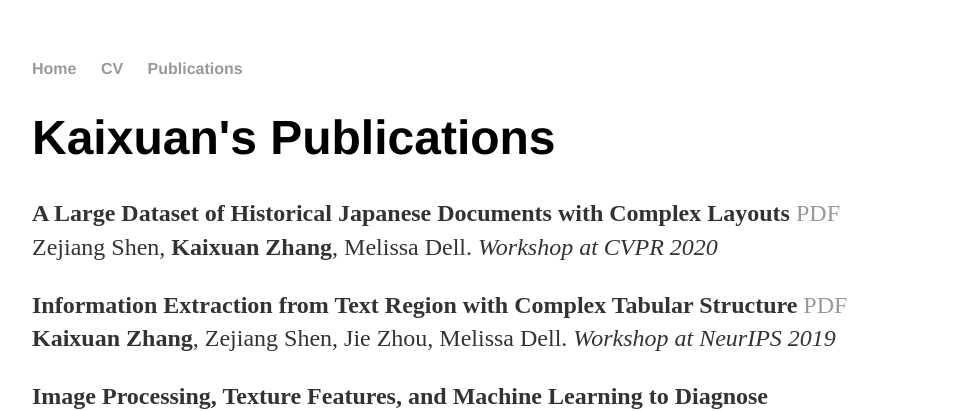
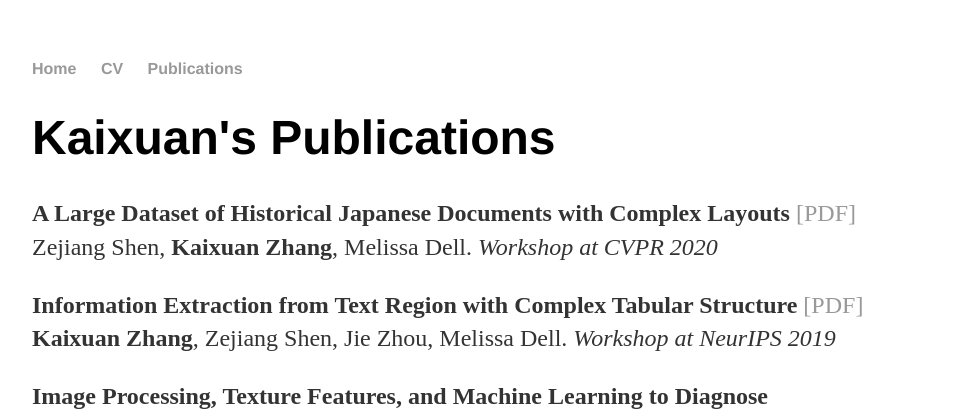
Before and after one commit to KaixuanZ/KaixuanZ.github.io, a Jekyll site: the page built from publication/index.html, in a window 1280 px wide. Shown: the top 411 px of the page, without its empty margins (160-1119 px from the left). Built offline with Jekyll 4.4.1, drawn with Linux system fonts in a browser that asks for light colours.

```diff
--- a/publication/index.html
+++ b/publication/index.html
@@ -5,10 +5,10 @@ title: Kaixuan's Publications
 <div class="blurb">
 
 	<h1>{{ page.title }}</h1>
-	<p> <strong> A Large Dataset of Historical Japanese Documents with Complex Layouts </strong> <a href="https://arxiv.org/pdf/2004.08686.pdf">PDF</a> <br>
+	<p> <strong> A Large Dataset of Historical Japanese Documents with Complex Layouts </strong> <a href="https://arxiv.org/pdf/2004.08686.pdf">[PDF]</a> <br>
 	Zejiang Shen, <strong>Kaixuan Zhang</strong>, Melissa Dell.  <em> Workshop at CVPR 2020</em> </p>
 
-	<p> <strong> Information Extraction from Text Region with Complex Tabular Structure </strong> <a href="https://openreview.net/pdf?id=Hkx0zpccLr">PDF</a> <br>
+	<p> <strong> Information Extraction from Text Region with Complex Tabular Structure </strong> <a href="https://openreview.net/pdf?id=Hkx0zpccLr">[PDF]</a> <br>
 	<strong>Kaixuan Zhang</strong>, Zejiang Shen, Jie Zhou, Melissa Dell.  <em> Workshop at NeurIPS 2019</em> </p>
 
 	<p> <strong> Image Processing, Texture Features, and Machine Learning to Diagnose Bronchopulmonary Dysplasia (BPD) </strong> <br>
```
